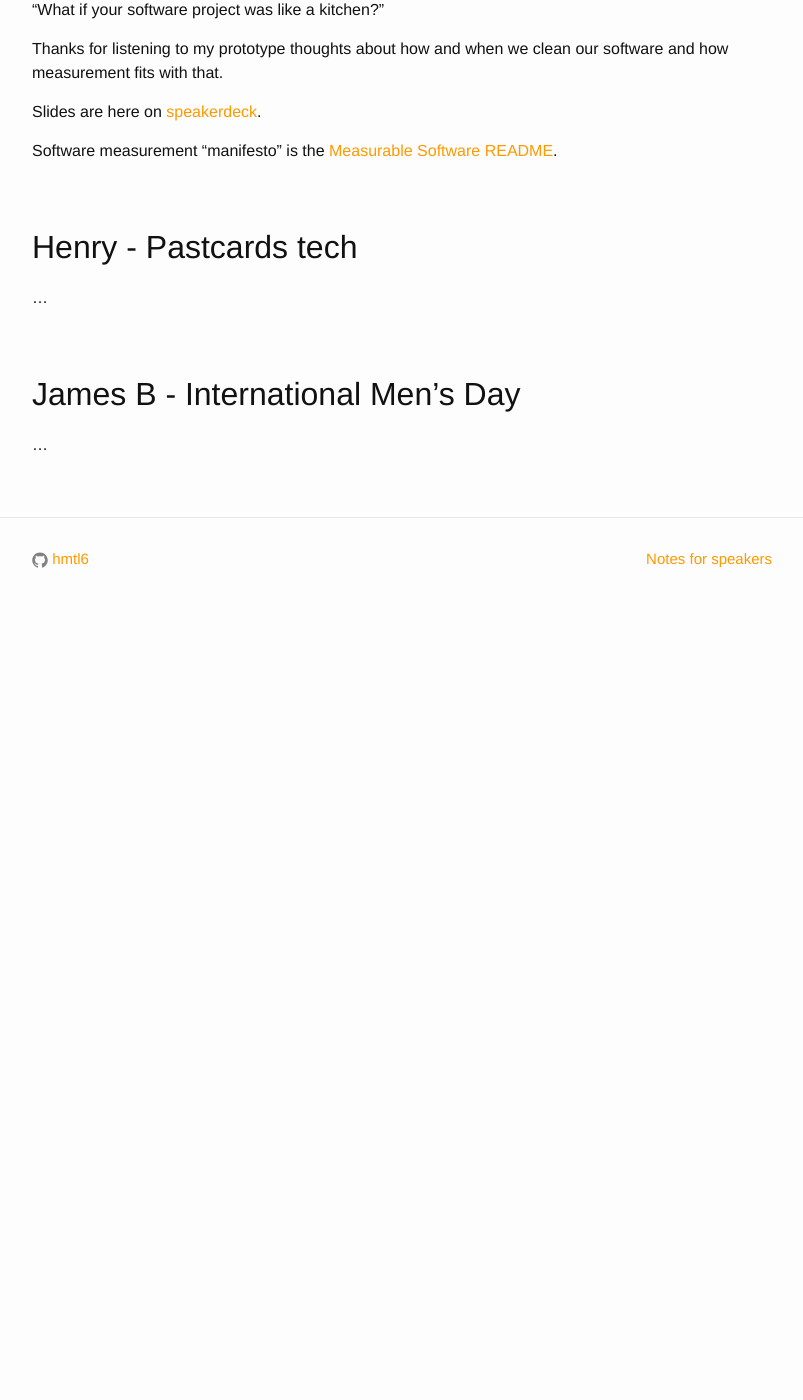
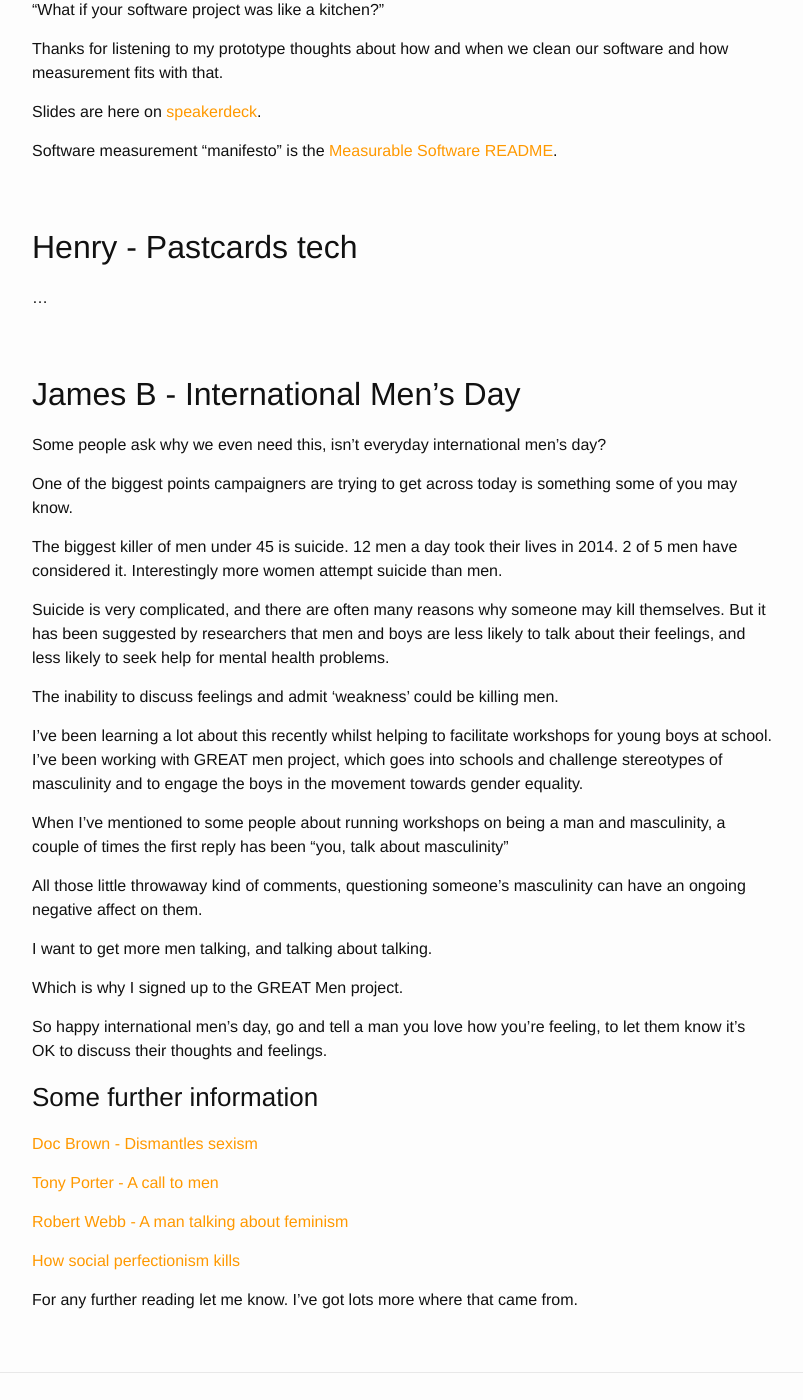
Before and after one commit to hmtl6/hmtl6.github.io, a Jekyll site: the page built from _posts/2015-11-19-wint-monath.md, in a window 1280 px wide and 1400 px high, scrolled down 947 px. Shown: the whole window, without its empty margins (238-1041 px from the left). Built offline with Jekyll 4.4.1, drawn with Linux system fonts in a browser that asks for light colours; before the commit the page ends 1577 px from its top, so only the background shows below that.

Commit message:
Add Boothy's text

```diff
--- a/_posts/2015-11-19-wint-monath.md
+++ b/_posts/2015-11-19-wint-monath.md
@@ -29,4 +29,36 @@
 
 ## James B - International Men's Day
 
-...
+Some people ask why we even need this, isn't everyday international men's day?
+
+One of the biggest points campaigners are trying to get across today is something some of you may know.
+
+The biggest killer of men under 45 is suicide. 12 men a day took their lives in 2014. 2 of 5 men have considered it. Interestingly more women attempt suicide than men.
+
+Suicide is very complicated, and there are often many reasons why someone may kill themselves. But it has been suggested by researchers that men and boys are less likely to talk about their feelings, and less likely to seek help for mental health problems.
+
+The inability to discuss feelings and admit 'weakness' could be killing men.
+
+I've been learning a lot about this recently whilst helping to facilitate workshops for young boys at school. I've been working with GREAT men project, which goes into schools and challenge stereotypes of masculinity and to engage the boys in the movement towards gender equality.
+
+When I've mentioned to some people about running workshops on being a man and masculinity, a couple of times the first reply has been "you, talk about masculinity"
+
+All those little throwaway kind of comments, questioning someone's masculinity can have an ongoing negative affect on them.
+
+I want to get more men talking, and talking about talking.
+
+Which is why I signed up to the GREAT Men project.
+
+So happy international men's day, go and tell a man you love how you're feeling, to let them know it's OK to discuss their thoughts and feelings.
+
+### Some further information
+
+[Doc Brown - Dismantles sexism](https://youtu.be/tZ-pIuL4-sQ)
+
+[Tony Porter - A call to men](https://youtu.be/td1PbsV6B80)
+
+[Robert Webb - A man talking about feminism](http://www.newstatesman.com/politics/2014/08/robert-webb-roll-roll-see-man-talking-about-feminism-what-could-possibly-go-wrong)
+
+[How social perfectionism kills](http://mosaicscience.com/story/male-suicide)
+
+For any further reading let me know. I've got lots more where that came from.
```
